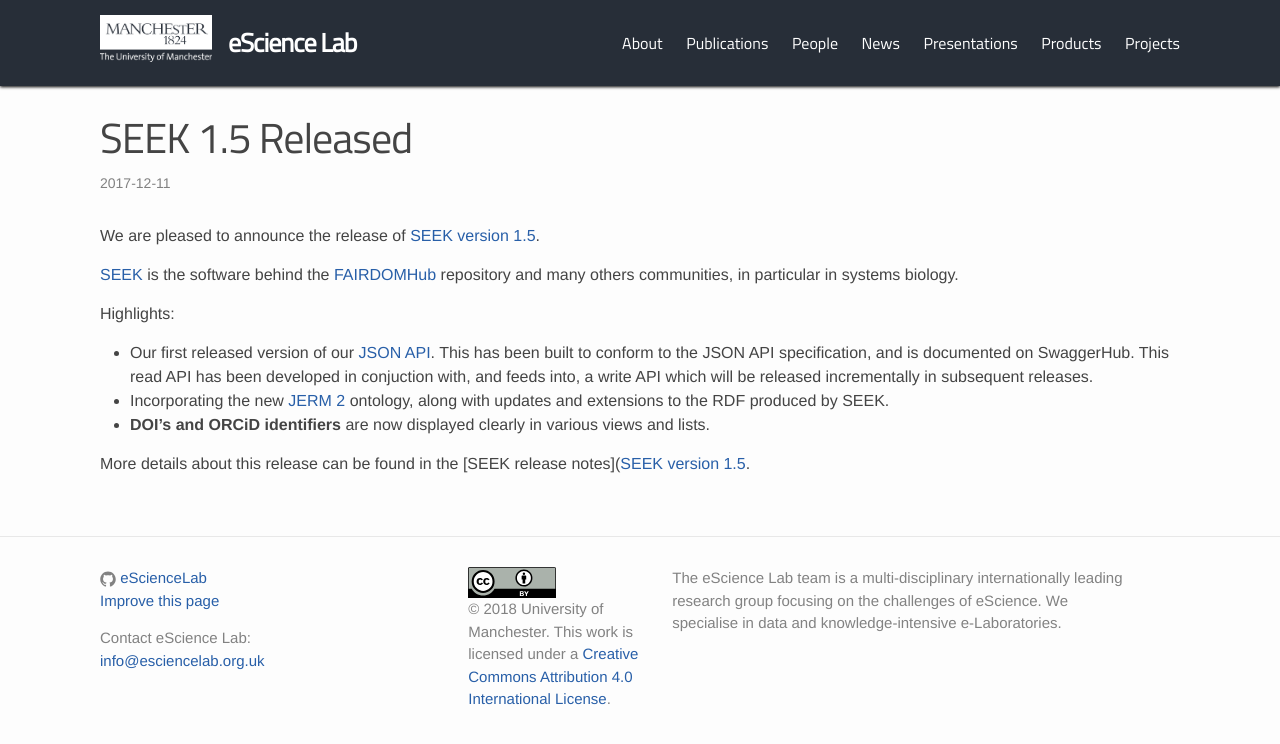
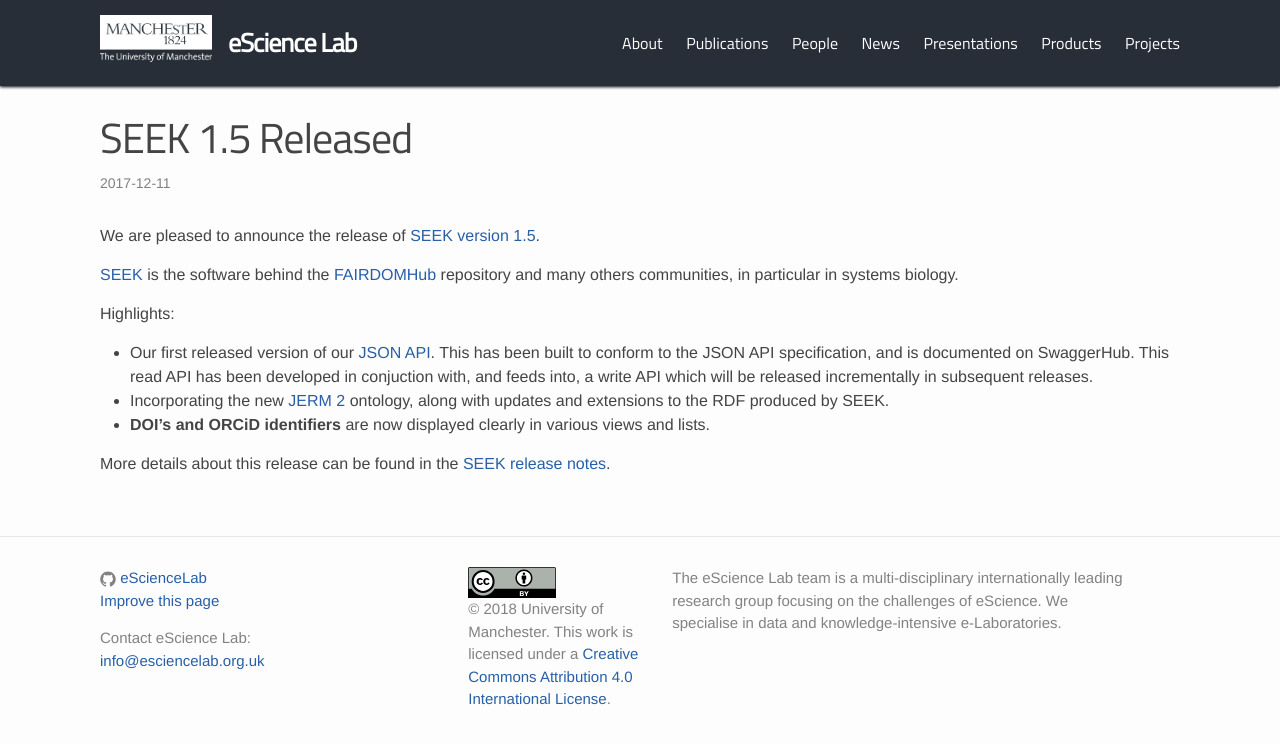
Before and after one commit to eScienceLab/eScienceLab.github.io, a Jekyll site: the page built from _posts/2017-12-11-seek-1.5.md, in a window 1280 px wide. Shown: the top 744 px of the page. Built offline with Jekyll 4.4.1, drawn with Linux system fonts in a browser that asks for light colours; comment, search, counter and statistics services are not loaded; some of the changed lines change nothing that is shown.

Commit message:
Update 2017-12-11-seek-1.5.md

```diff
--- a/_posts/2017-12-11-seek-1.5.md
+++ b/_posts/2017-12-11-seek-1.5.md
@@ -15,4 +15,4 @@
 * Incorporating the new [JERM 2](http://jermontology.org/) ontology, along with updates and extensions to the RDF produced by SEEK.
 * **DOI’s and ORCiD identifiers** are now displayed clearly in various views and lists.
 
-More details about this release can be found in the [SEEK release notes]([SEEK version 1.5](http://docs.seek4science.org/tech/releases/#version-150).
+More details about this release can be found in the [SEEK release notes](http://docs.seek4science.org/tech/releases/#version-150).
```
